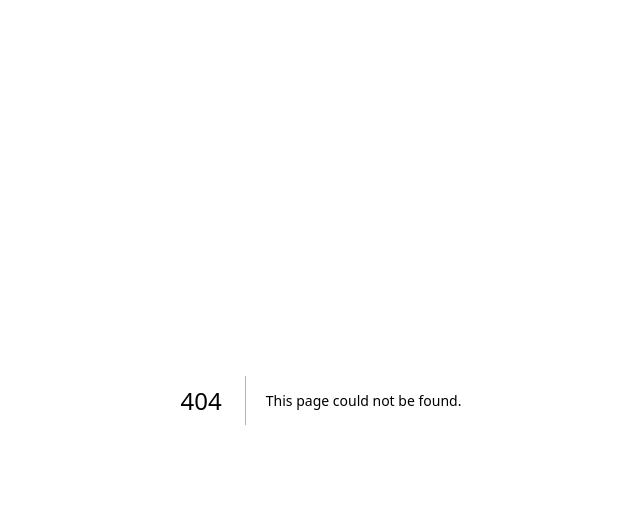
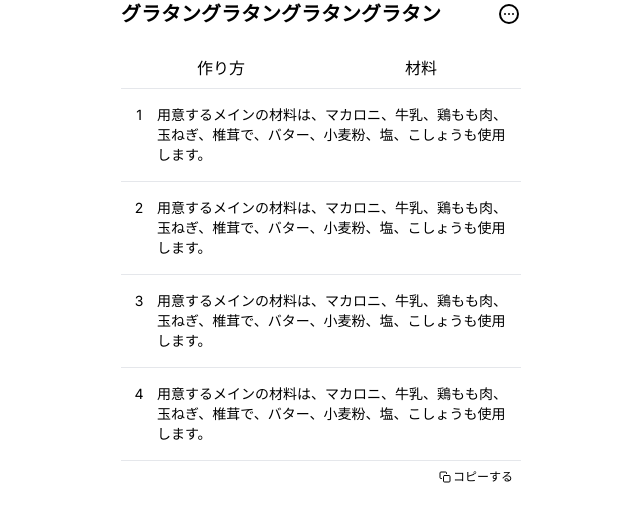
Before and after one commit to qin-team-recipe/03-recipe-app, a Next.js app: page /mypage/recipe in a window 1280 px wide. Before the commit this address had no page. Shown: the top 522 px of the page, without its empty margins (319-959 px from the left). Built offline with nearby package versions, Linux system fonts and the light colour scheme; what tailwindcss-radix-colors would draw is missing.

Commit message:
#9 マイページ追加

```diff
--- /dev/null
+++ b/src/app/mypage/recipe/_components/edit-menu/edit-menu.tsx
@@ -0,0 +1,68 @@
+'use client';
+import { DropdownMenuGroup } from '@radix-ui/react-dropdown-menu';
+import {
+  IconDotsCircleHorizontal,
+  IconLockOpen,
+  IconPencil,
+  IconTrash,
+} from '@tabler/icons-react';
+import Link from 'next/link';
+import { FC } from 'react';
+import { tv } from 'tailwind-variants';
+
+import {
+  DropdownMenu,
+  DropdownMenuContent,
+  DropdownMenuItem,
+  DropdownMenuSeparator,
+  DropdownMenuTrigger,
+} from '@/app/_components/ui/ui/dropdown-menu';
+
+const edotMenu = tv({
+  slots: {
+    base: 'flex items-center justify-center gap-3',
+    icon: 'h-6 w-6',
+    menuContent: 'left-5 flex flex-col border border-mauve-7',
+    menuItem: 'flex gap-2 text-mauve-11',
+  },
+});
+
+const { base, icon, menuItem, menuContent } = edotMenu();
+
+export const EditMenu: FC = () => {
+  return (
+    <div className={base()}>
+      <DropdownMenu>
+        <DropdownMenuTrigger className='outline-none'>
+          <IconDotsCircleHorizontal className={icon()} />
+        </DropdownMenuTrigger>
+        <DropdownMenuContent className={menuContent()}>
+          <DropdownMenuGroup>
+            <DropdownMenuItem className={menuItem()}>
+              <Link href='/' className={base()}>
+                <IconPencil size={20} />
+                編集する
+              </Link>
+            </DropdownMenuItem>
+            <DropdownMenuItem className={menuItem()}>
+              <Link href='/' className={base()}>
+                <IconLockOpen size={20} />
+                <div className='flex flex-col'>
+                  <p>レシピを限定公開する</p>
+                  <p className='text-xs'>URLを知っている方のみ閲覧可能</p>
+                </div>
+              </Link>
+            </DropdownMenuItem>
+          </DropdownMenuGroup>
+          <DropdownMenuSeparator />
+          <DropdownMenuItem className={menuItem()}>
+            <Link href='/' className={base()}>
+              <IconTrash size={20} />
+              削除する
+            </Link>
+          </DropdownMenuItem>
+        </DropdownMenuContent>
+      </DropdownMenu>
+    </div>
+  );
+};
--- /dev/null
+++ b/src/app/mypage/recipe/_components/edit-menu/index.ts
@@ -0,0 +1 @@
+export { EditMenu } from './edit-menu';
--- /dev/null
+++ b/src/app/mypage/recipe/_components/recipe-detail/recipe-detail.tsx
@@ -0,0 +1,29 @@
+'use client';
+
+import { FC } from 'react';
+import { tv } from 'tailwind-variants';
+
+import { EditMenu } from '@/app/mypage/recipe/_components/edit-menu';
+
+const recipeDetail = tv({
+  slots: {
+    base: 'flex items-center justify-center gap-3',
+    detail: 'flex justify-between',
+    text: 'text-xl font-bold text-mauve-12',
+  },
+});
+
+const { detail, text } = recipeDetail();
+
+type Props = {
+  recipeName: string;
+};
+
+export const RecipeDetail: FC<Props> = ({ recipeName }) => {
+  return (
+    <div className={detail()}>
+      <p className={text()}>{recipeName}</p>
+      <EditMenu />
+    </div>
+  );
+};
--- /dev/null
+++ b/src/app/mypage/recipe/page.tsx
@@ -0,0 +1,57 @@
+'use client';
+
+import { tv } from 'tailwind-variants';
+
+import { Tabs } from '@/app/_components/tabs';
+import { RecipeDetail } from '@/app/mypage/recipe/_components/recipe-detail/recipe-detail';
+import { CopyButton } from '@/app/recipe/[recipeId]/_components/copy-button';
+import { RecipeStepItem } from '@/app/recipe/[recipeId]/_components/recipe-step-item';
+
+const layout = tv({
+  base: 'm-auto flex max-w-[400px] flex-col gap-5', // TODO: ここでmax-wを指定せずサイドバーと合わせて指定した方がよさそう
+});
+
+export default function Recipe({ params }: { params: { recipeId: string } }) {
+  const { recipeId } = params;
+
+  const tabs = [
+    {
+      path: `/recipe/${recipeId}`,
+      tabText: '作り方',
+    },
+    {
+      path: `/recipe/${recipeId}/ingredients`,
+      tabText: '材料',
+    },
+  ];
+
+  return (
+    <main className={layout()}>
+      <RecipeDetail recipeName='グラタングラタングラタングラタン' />
+      <div>
+        <Tabs tabs={tabs} />
+        {recipeItems.map((item, i) => (
+          <RecipeStepItem key={i} index={i + 1} text={item.text} />
+        ))}
+        <div className='m-2 flex justify-end'>
+          <CopyButton recipeItems={recipeItems} />
+        </div>
+      </div>
+    </main>
+  );
+}
+
+const recipeItems = [
+  {
+    text: '用意するメインの材料は、マカロニ、牛乳、鶏もも肉、玉ねぎ、椎茸で、バター、小麦粉、塩、こしょうも使用します。',
+  },
+  {
+    text: '用意するメインの材料は、マカロニ、牛乳、鶏もも肉、玉ねぎ、椎茸で、バター、小麦粉、塩、こしょうも使用します。',
+  },
+  {
+    text: '用意するメインの材料は、マカロニ、牛乳、鶏もも肉、玉ねぎ、椎茸で、バター、小麦粉、塩、こしょうも使用します。',
+  },
+  {
+    text: '用意するメインの材料は、マカロニ、牛乳、鶏もも肉、玉ねぎ、椎茸で、バター、小麦粉、塩、こしょうも使用します。',
+  },
+];
```
Also changed, not shown: 1 other file (tests, documents, lock files or other folders).
